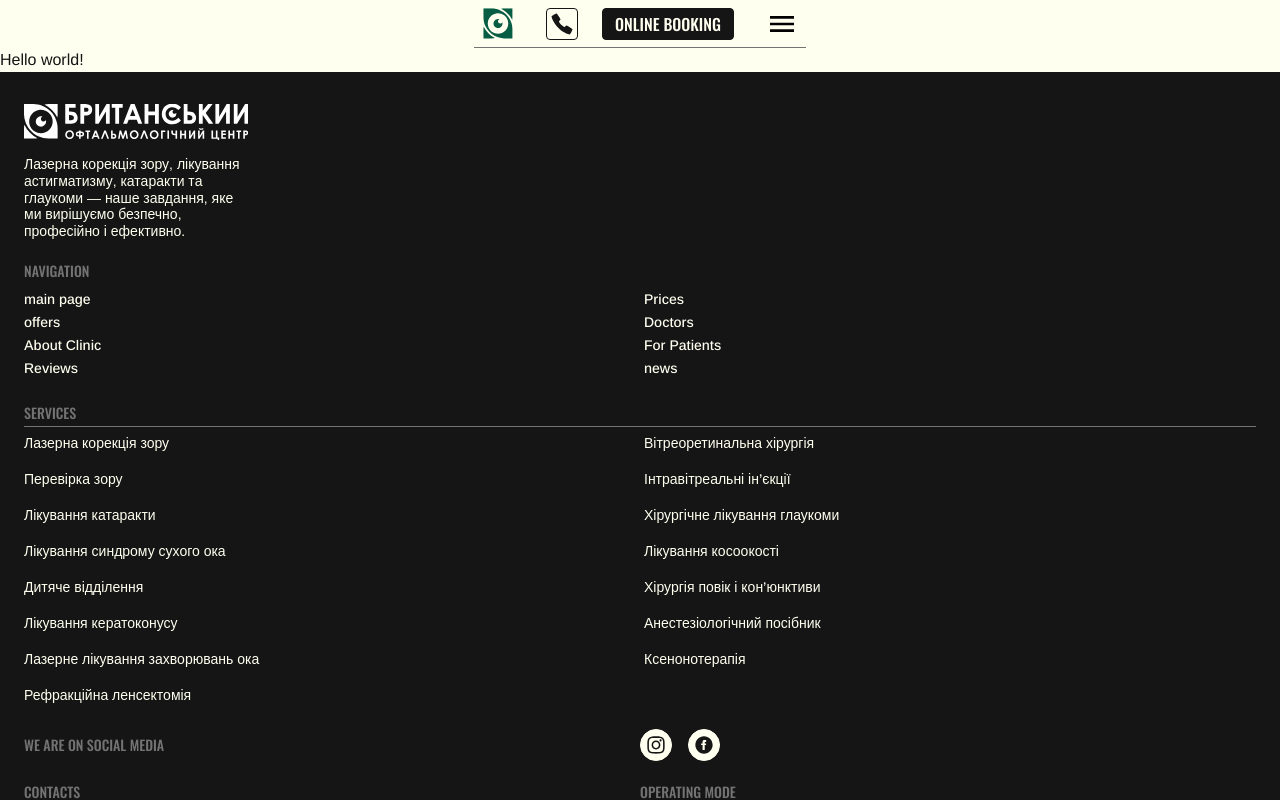
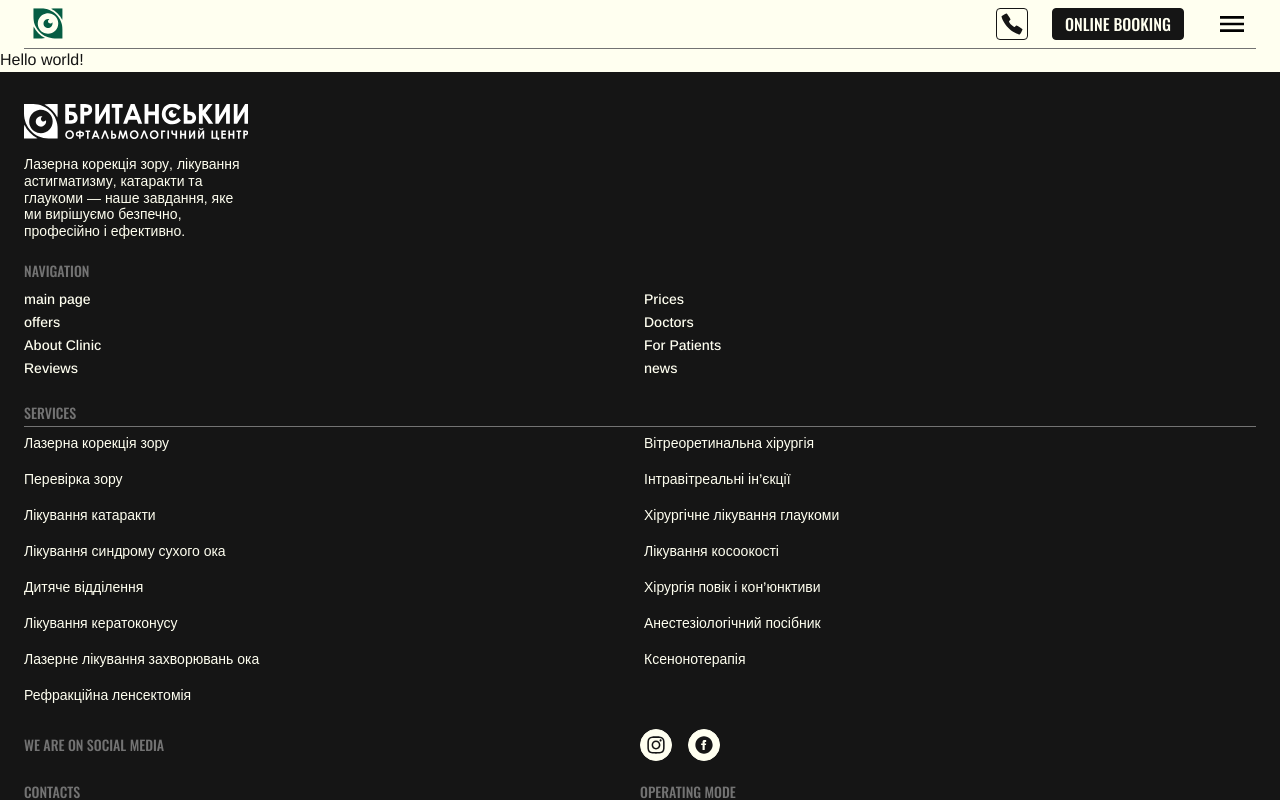
Before and after one commit to IrynaTrynkal/british_eyes, a Next.js app: page /en in a window 1280 px wide. Shown: the top 800 px of the page. Built offline with nearby package versions, Linux system fonts and the light colour scheme.

Commit message:
Fixed styles

```diff
--- a/src/app/[locale]/globals.css
+++ b/src/app/[locale]/globals.css
@@ -49,11 +49,11 @@ button {
 
 .link-gradient:hover {
     background: linear-gradient(
-        170deg,
-        #0b7556,
-        #09684b,
-        #023f2c,
-        #003626,
-        #08654a
+        -10deg,
+        #023f2c 0%,
+        #09684b 21%,
+        #0b7556 35%,
+        #08654a 52%,
+        #003626 83%
     );
 }
--- a/src/components/footer/Footer.tsx
+++ b/src/components/footer/Footer.tsx
@@ -79,7 +79,7 @@ export const Footer = () => {
                         alt="map"
                         width={1344}
                         height={585}
-                        className="pc:aspect-[1344/287] pc:object-cover pc:object-center max-h-[287px] overflow-hidden"
+                        className="pc:aspect-[1344/287] pc:object-cover pc:object-center mx-auto max-h-[287px] overflow-hidden"
                     />
                     <IconPin className="pc:w-11 pc:max-w-11 pc:-translate-y-8 absolute bottom-1/2 left-1/2 h-auto w-[10%] max-w-9 -translate-x-1/2 -translate-y-2" />
                     <div className="tab:block pc:px-2 pc:py-0.5 absolute top-1/2 left-1/2 hidden w-46 -translate-x-1/2 -translate-y-3 rounded-sm bg-white/10 text-sm">
--- a/src/components/header/Header.tsx
+++ b/src/components/header/Header.tsx
@@ -3,10 +3,10 @@ import Navbar from "./Navbar";
 export const Header = () => {
     return (
         <>
-            <header className="content relative z-20">
-                <div className="border-grey pc:h-[72px] h-12 border-b">
+            <header className="relative z-20">
+                <section className="content pc:h-[72px] h-12">
                     <Navbar />
-                </div>
+                </section>
             </header>
         </>
     );
--- a/src/components/header/Navbar.tsx
+++ b/src/components/header/Navbar.tsx
@@ -33,7 +33,7 @@ const Navbar = () => {
     }, [isHeaderMenuOpened]);
     const t = useTranslations("Menu");
     return (
-        <nav className="pc:gap-8 flex items-center justify-between gap-6">
+        <nav className="pc:gap-8 border-grey flex items-center justify-between gap-6 border-b">
             <div className="pc:gap-4 flex items-center justify-center">
                 <Logo />
                 <MenuPC className="pc:flex hidden" />
```
